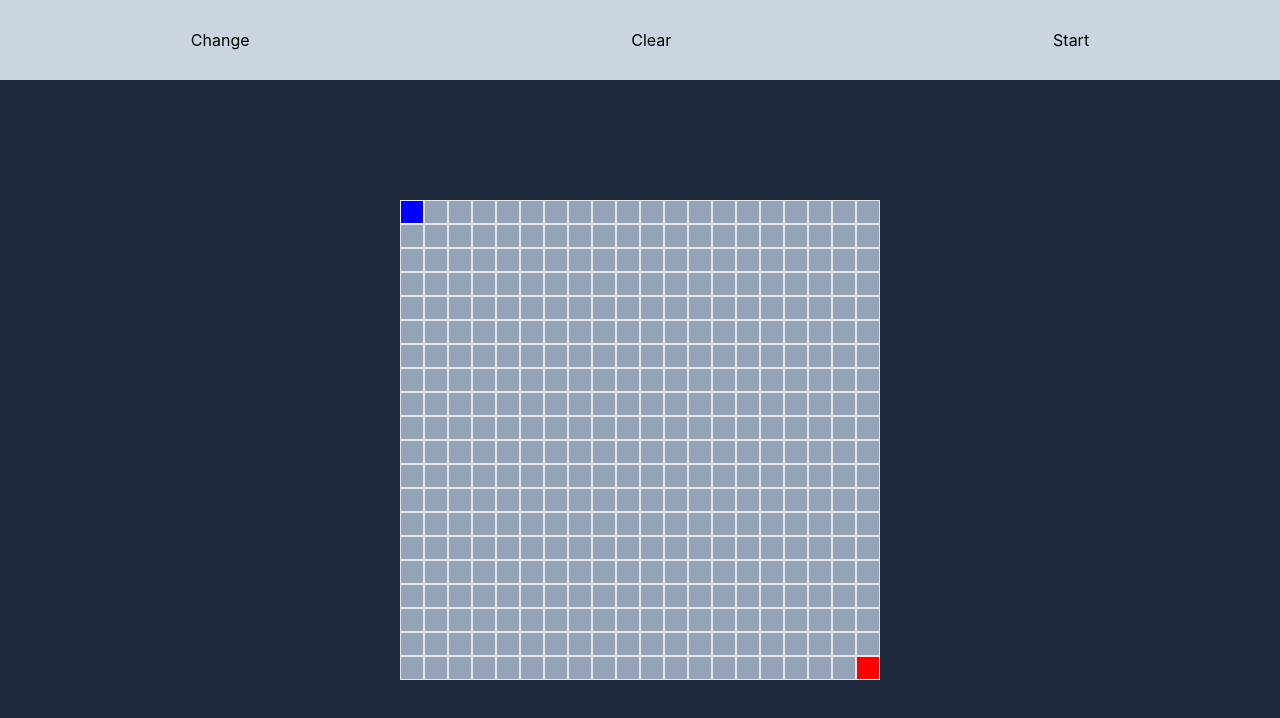
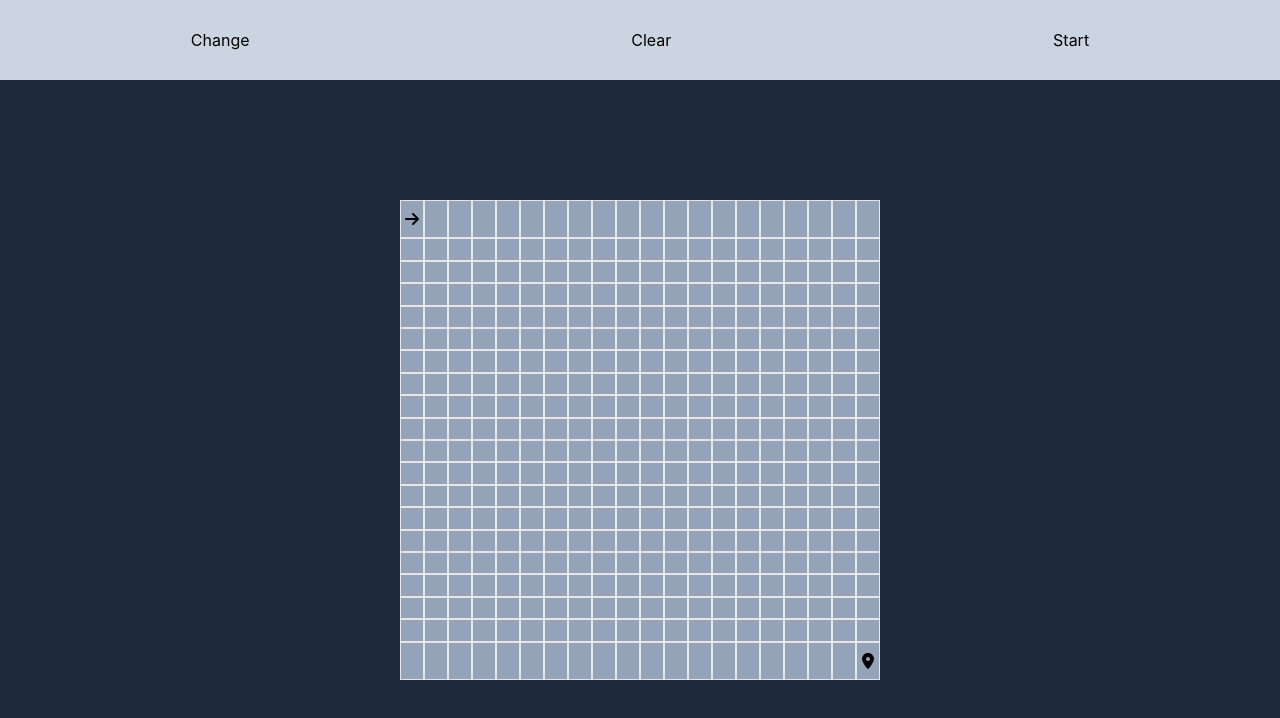
Before and after one commit to RyanBulluss/pathfinding, a React (Create React App) app: page / in a window 1280 px wide. Shown: the top 718 px of the page. Built offline with nearby package versions, Linux system fonts and the light colour scheme.

Commit message:
add FontAwesomeIcons to the start and end points

```diff
--- a/package.json
+++ b/package.json
@@ -3,6 +3,8 @@
   "version": "0.1.0",
   "private": true,
   "dependencies": {
+    "@fortawesome/free-solid-svg-icons": "^6.7.1",
+    "@fortawesome/react-fontawesome": "^0.2.2",
     "@testing-library/jest-dom": "^5.17.0",
     "@testing-library/react": "^13.4.0",
     "@testing-library/user-event": "^13.5.0",
--- a/src/App.jsx
+++ b/src/App.jsx
@@ -161,7 +161,7 @@ function App() {
     >
       <Nav setFinding={setFinding} resetState={resetState}></Nav>
       <div className="flex justify-center items-center bg-slate-800 h-[90vh] select-none">
-        <div className="grid grid-cols-20  h-[60vh] w-[60vh] bg-slate-400 items-stretch">
+        <div className="grid grid-cols-20 h-[60vh] w-[60vh] bg-slate-400 items-stretch">
           {state.map((row, yIdx) =>
             row.map((cell, xIdx) => (
               <Cell
--- a/src/Cell.jsx
+++ b/src/Cell.jsx
@@ -1,9 +1,11 @@
 import React from 'react'
+import { FontAwesomeIcon } from '@fortawesome/react-fontawesome';
+import { faArrowRight, faMapMarkerAlt } from '@fortawesome/free-solid-svg-icons';
 
 const Cell = ({ toggleCell, yIdx, xIdx, cell, mouseDown, setMouseDown, toggleOneWall }) => {
   return (
     <div
-      className='border'
+      className='border flex justify-center items-center'
       onMouseOver={() => toggleCell(yIdx, xIdx)}
       onMouseDown={() => {
         if (!mouseDown) {
@@ -11,11 +13,14 @@ const Cell = ({ toggleCell, yIdx, xIdx, cell, mouseDown, setMouseDown, toggleOne
         }
       }}
       style={{ backgroundColor: cell.status === "wall" ? "black" :
-          cell.status === "end" ? "red" :
+          cell.status === "end" ? "" :
           cell.status === "searched" ? "yellow" :
           cell.status === "route" ? "green" :
-         cell.status === "start" ? "blue" : "" }}
-    ></div>
+         cell.status === "start" ? "" : "" }}
+    >
+      {cell.status === "start" &&   <FontAwesomeIcon icon={faArrowRight} className="" />}
+      {cell.status === "end" &&   <FontAwesomeIcon icon={faMapMarkerAlt} className="" />}
+    </div>
   )
 }
 
```
Also changed, not shown: 1 other file (tests, documents, lock files or other folders).
